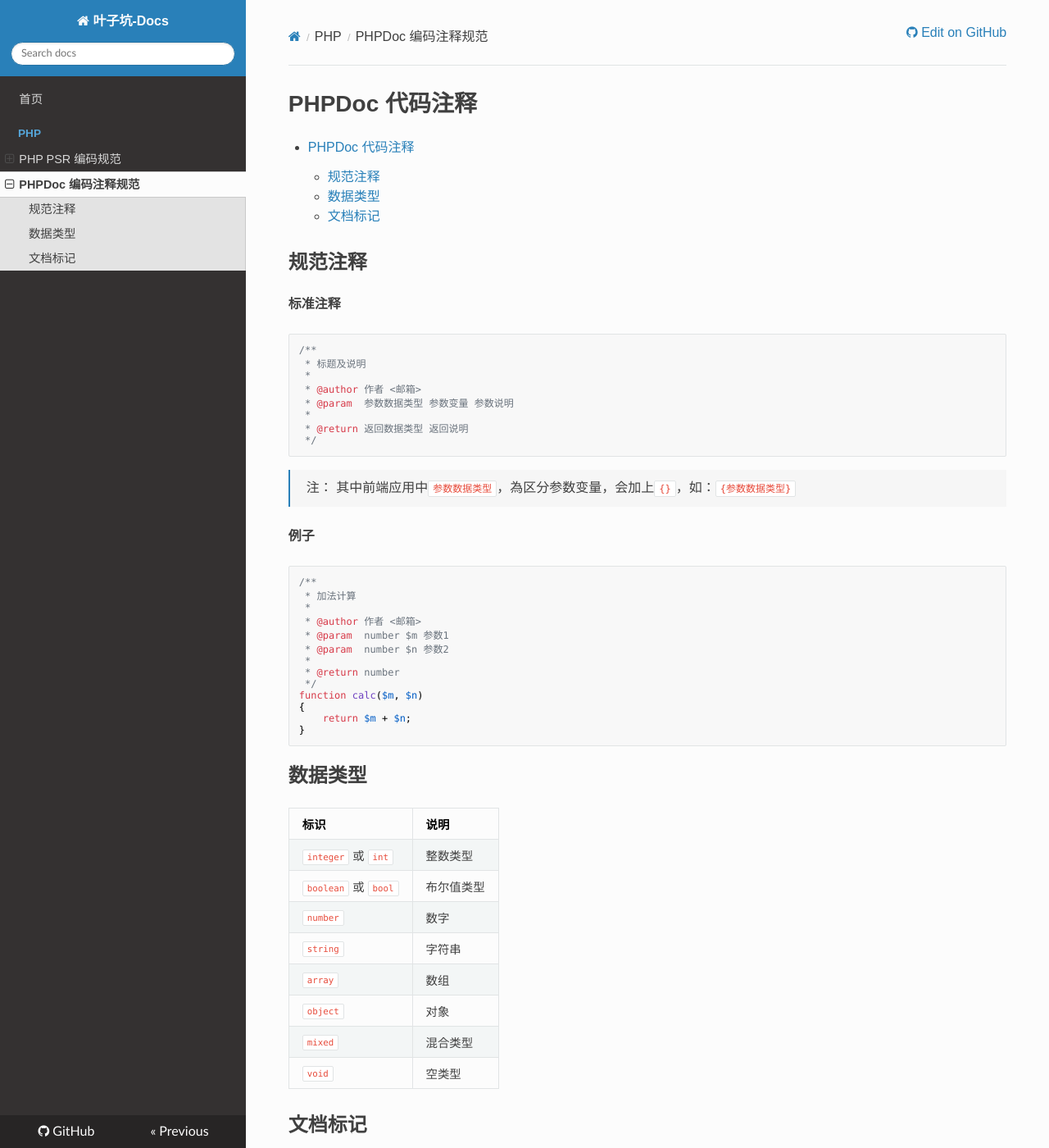
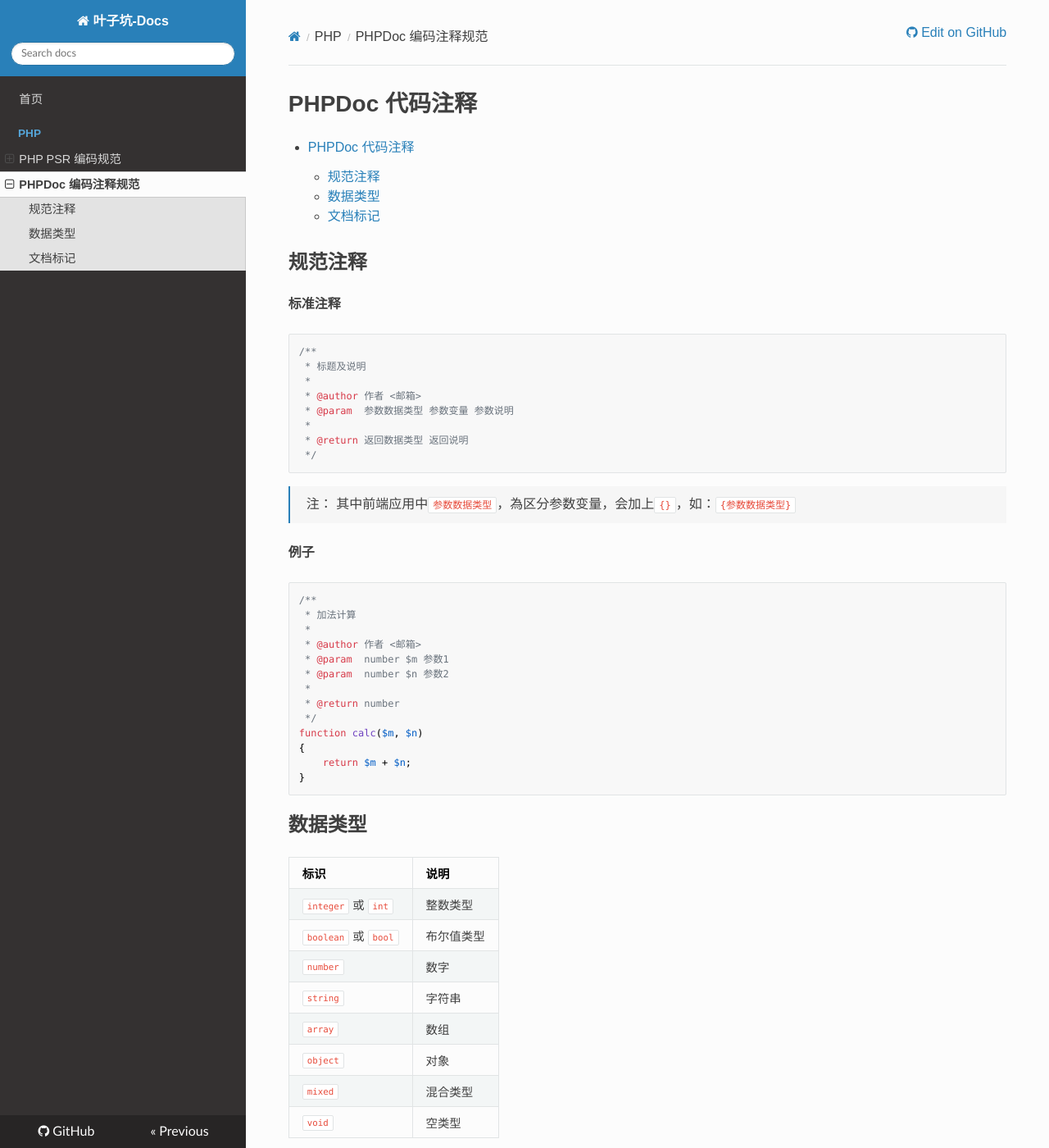
Before and after one commit to flc1125/docs, an MkDocs documentation site: the page built from docs/php/phpdoc/index.md, in a window 1280 px wide and 1400 px high. Shown: the whole window at 82% size. Built offline with MkDocs 1.6.1, drawn with Linux system fonts in a browser that asks for light colours; nearby versions of some CDN libraries; old or Windows-style settings are respelled for this version of MkDocs.

Commit message:
调整样式

```diff
--- a/docs/static/css/extra.css
+++ b/docs/static/css/extra.css
@@ -6,5 +6,5 @@
 .rst-content blockquote p { margin-bottom: 0; }
 
 code{ border-radius: 2px;}
-pre code { font-size: 14px;}
+pre code { font-size: 14px; line-height: 1.5; }
 .hljs-comment{ font-style: normal;}
```
